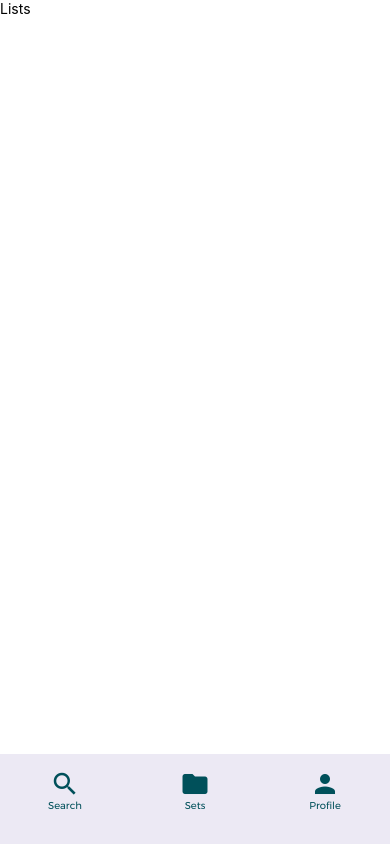
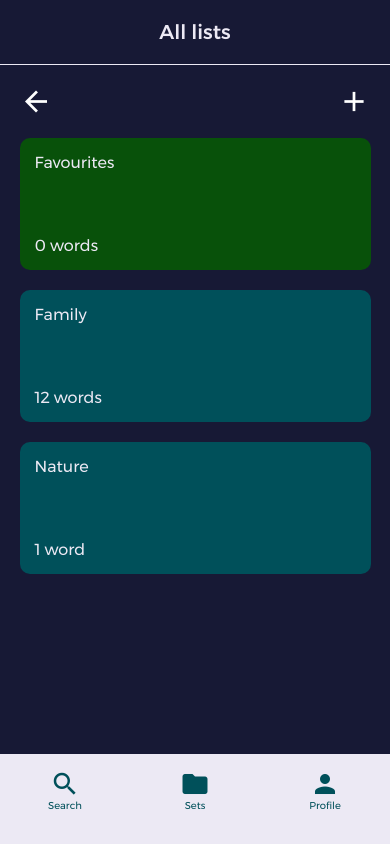
Before and after one commit to savchukrm/dictionary-mobile, a React Native app: screen /Lists in a window 390 px wide. Built offline with nearby package versions, Linux system fonts and the light colour scheme; no server answers.

Commit message:
created reusable components for List and Folders screens

```diff
--- /dev/null
+++ b/components/FoldersBlocks/AllFolders.jsx
@@ -0,0 +1,19 @@
+import React from 'react';
+import { View } from 'react-native';
+
+import UserFolder from './UserFolder';
+
+import Header from '../ListsBlocks/Header';
+
+const AllFolders = () => {
+  return (
+    <View style={{ alignItems: 'center', marginTop: 10, gap: 20 }}>
+      <Header />
+
+      <UserFolder title="man" description="here displays description" />
+      <UserFolder title="man" description="here displays description" />
+    </View>
+  );
+};
+
+export default AllFolders;
--- /dev/null
+++ b/components/FoldersBlocks/UserFolder.jsx
@@ -0,0 +1,31 @@
+import React from 'react';
+import { StyleSheet, Text, View, TouchableOpacity } from 'react-native';
+
+import { COLORS, FONTS } from '../../constants';
+
+const UserFolder = ({ title, description }) => {
+  return (
+    <TouchableOpacity style={styles.card}>
+      <Text style={styles.text}>{title}</Text>
+      <Text style={styles.text}>{description}</Text>
+    </TouchableOpacity>
+  );
+};
+
+const styles = StyleSheet.create({
+  card: {
+    padding: 15,
+    height: 132,
+    width: '90%',
+    borderRadius: 10,
+    backgroundColor: COLORS.red,
+    justifyContent: 'space-between',
+  },
+  text: {
+    fontSize: 16,
+    color: COLORS.white,
+    fontFamily: FONTS.regular,
+  },
+});
+
+export default UserFolder;
--- /dev/null
+++ b/components/ListsBlocks/AllBlocks.jsx
@@ -0,0 +1,19 @@
+import { View } from 'react-native';
+import React from 'react';
+
+import Header from './Header';
+import UserList from './UserList';
+import Favourites from './Favourites';
+
+const AllBlocks = () => {
+  return (
+    <View style={{ alignItems: 'center', marginTop: 10, gap: 20 }}>
+      <Header />
+      <Favourites length={0} />
+      <UserList length={12} title="Family" />
+      <UserList length={1} title="Nature" />
+    </View>
+  );
+};
+
+export default AllBlocks;
--- /dev/null
+++ b/components/ListsBlocks/Favourites.jsx
@@ -0,0 +1,33 @@
+import React from 'react';
+import { StyleSheet, Text, TouchableOpacity } from 'react-native';
+
+import { COLORS, FONTS } from '../../constants';
+
+const Favourites = ({ length }) => {
+  return (
+    <TouchableOpacity style={styles.card}>
+      <Text style={styles.text}>Favourites</Text>
+      <Text style={styles.text}>
+        {length === 1 ? `${length} word` : `${length} words`}
+      </Text>
+    </TouchableOpacity>
+  );
+};
+
+const styles = StyleSheet.create({
+  card: {
+    padding: 15,
+    height: 132,
+    width: '90%',
+    borderRadius: 10,
+    justifyContent: 'space-between',
+    backgroundColor: COLORS.darkgreen,
+  },
+  text: {
+    fontSize: 16,
+    color: COLORS.white,
+    fontFamily: FONTS.regular,
+  },
+});
+
+export default Favourites;
--- /dev/null
+++ b/components/ListsBlocks/Header.jsx
@@ -0,0 +1,29 @@
+import React from 'react';
+import { View, TouchableOpacity } from 'react-native';
+import { useNavigation } from '@react-navigation/native';
+
+import Icon from 'react-native-vector-icons/MaterialIcons';
+
+const Header = ({ createItem }) => {
+  const navigation = useNavigation();
+
+  return (
+    <View
+      style={{
+        width: '90%',
+        flexDirection: 'row',
+        justifyContent: 'space-between',
+      }}
+    >
+      <TouchableOpacity onPress={() => navigation.goBack()}>
+        <Icon name="arrow-back" size={33} color="#fff" />
+      </TouchableOpacity>
+
+      <TouchableOpacity>
+        <Icon name="add" size={33} color="white" />
+      </TouchableOpacity>
+    </View>
+  );
+};
+
+export default Header;
--- /dev/null
+++ b/components/ListsBlocks/UserList.jsx
@@ -0,0 +1,33 @@
+import React from 'react';
+import { StyleSheet, Text, TouchableOpacity } from 'react-native';
+
+import { COLORS, FONTS } from '../../constants';
+
+const UserList = ({ title, length }) => {
+  return (
+    <TouchableOpacity style={styles.card}>
+      <Text style={styles.text}>{title}</Text>
+      <Text style={styles.text}>
+        {length === 1 ? `${length} word` : `${length} words`}
+      </Text>
+    </TouchableOpacity>
+  );
+};
+
+const styles = StyleSheet.create({
+  card: {
+    padding: 15,
+    height: 132,
+    width: '90%',
+    borderRadius: 10,
+    backgroundColor: COLORS.teal,
+    justifyContent: 'space-between',
+  },
+  text: {
+    fontSize: 16,
+    color: COLORS.white,
+    fontFamily: FONTS.regular,
+  },
+});
+
+export default UserList;
--- a/components/index.js
+++ b/components/index.js
@@ -6,6 +6,8 @@ import Search from './Search/Search';
 import Images from './Search/Images';
 import Content from './Home/Content';
 import IsAuth from './Profile/IsAuth';
+import AllBlocks from './ListsBlocks/AllBlocks';
+import AllFolders from './FoldersBlocks/AllFolders';
 import Unauthorized from './Profile/Unauthorized';
 import FocusedStatusBar from './Home/FocusedStatusBar';
 
@@ -18,6 +20,8 @@ export {
   Header,
   Search,
   Content,
+  AllBlocks,
+  AllFolders,
   Unauthorized,
   FocusedStatusBar,
 };
--- a/constants/theme.js
+++ b/constants/theme.js
@@ -6,6 +6,8 @@ export const COLORS = {
   blue: '#0782F9',
 
   green: '#337139',
+  darkgreen: '#08510a',
+
   red: '#772b2b',
   teal: '#00505a',
 
--- a/screens/Folders.jsx
+++ b/screens/Folders.jsx
@@ -1,12 +1,41 @@
-import { View, Text } from 'react-native';
 import React from 'react';
+import { View, Text, StyleSheet, SafeAreaView } from 'react-native';
+
+import { AllFolders } from '../components';
+
+import { COLORS, FONTS } from '../constants';
 
 const Folders = () => {
   return (
-    <View>
-      <Text>Folders</Text>
-    </View>
+    <SafeAreaView
+      style={{
+        flex: 1,
+        backgroundColor: COLORS.darkblue,
+      }}
+    >
+      <View style={styles.top}>
+        <Text style={styles.header}>My Folders</Text>
+      </View>
+
+      <AllFolders />
+    </SafeAreaView>
   );
 };
 
+const styles = StyleSheet.create({
+  top: {
+    padding: 20,
+    width: '100%',
+    marginBottom: 10,
+    alignItems: 'center',
+    borderBottomWidth: 1,
+    borderColor: COLORS.white,
+  },
+  header: {
+    fontSize: 20,
+    color: COLORS.white,
+    fontFamily: FONTS.medium,
+  },
+});
+
 export default Folders;
--- a/screens/Lists.jsx
+++ b/screens/Lists.jsx
@@ -1,12 +1,41 @@
-import { View, Text } from 'react-native';
 import React from 'react';
+import { View, Text, StyleSheet, SafeAreaView } from 'react-native';
+
+import { AllBlocks } from '../components';
+
+import { COLORS, FONTS } from '../constants';
 
 const Lists = () => {
   return (
-    <View>
-      <Text>Lists</Text>
-    </View>
+    <SafeAreaView
+      style={{
+        flex: 1,
+        backgroundColor: COLORS.darkblue,
+      }}
+    >
+      <View style={styles.top}>
+        <Text style={styles.header}>All lists</Text>
+      </View>
+
+      <AllBlocks />
+    </SafeAreaView>
   );
 };
 
+const styles = StyleSheet.create({
+  top: {
+    padding: 20,
+    width: '100%',
+    marginBottom: 10,
+    alignItems: 'center',
+    borderBottomWidth: 1,
+    borderColor: COLORS.white,
+  },
+  header: {
+    fontSize: 20,
+    color: COLORS.white,
+    fontFamily: FONTS.medium,
+  },
+});
+
 export default Lists;
--- a/screens/Sets.jsx
+++ b/screens/Sets.jsx
@@ -1,24 +1,29 @@
-import { SafeAreaView, Text, View, Image, StyleSheet } from 'react-native';
-
-import { FocusedStatusBar } from '../components';
+import { Text, View, Image, StyleSheet, TouchableOpacity } from 'react-native';
+import { useNavigation } from '@react-navigation/native';
 
 import { COLORS, assets, FONTS } from '../constants';
 
 const Sets = () => {
+  const navigation = useNavigation();
+
   return (
-    <SafeAreaView
+    <View
       style={{
         flex: 1,
-        gap: 30,
         alignItems: 'center',
         backgroundColor: COLORS.darkblue,
       }}
     >
-      <FocusedStatusBar barStyle={'light-content'} />
-
-      <View style={[styles.block, { marginTop: 40 }]}>
+      <TouchableOpacity
+        style={styles.block}
+        onPress={() => navigation.navigate('Lists')}
+      >
         <View
-          style={{ alignItems: 'center', backgroundColor: '#fff', padding: 20 }}
+          style={{
+            padding: 20,
+            alignItems: 'center',
+            backgroundColor: '#fff',
+          }}
         >
           <Image
             resizeMode="cover"
@@ -27,9 +32,12 @@ const Sets = () => {
           />
         </View>
         <Text style={styles.text}>Lists</Text>
-      </View>
+      </TouchableOpacity>
 
-      <View style={[styles.block, { backgroundColor: '#701711' }]}>
+      <TouchableOpacity
+        style={[styles.block, { backgroundColor: '#701711' }]}
+        onPress={() => navigation.navigate('Folders')}
+      >
         <View
           style={{ alignItems: 'center', backgroundColor: '#fff', padding: 10 }}
         >
@@ -40,14 +48,15 @@ const Sets = () => {
           />
         </View>
         <Text style={styles.text}>Folders</Text>
-      </View>
-    </SafeAreaView>
+      </TouchableOpacity>
+    </View>
   );
 };
 
 const styles = StyleSheet.create({
   block: {
     width: '90%',
+    marginTop: 60,
     paddingTop: 20,
     paddingHorizontal: 20,
     backgroundColor: '#267388',
```
